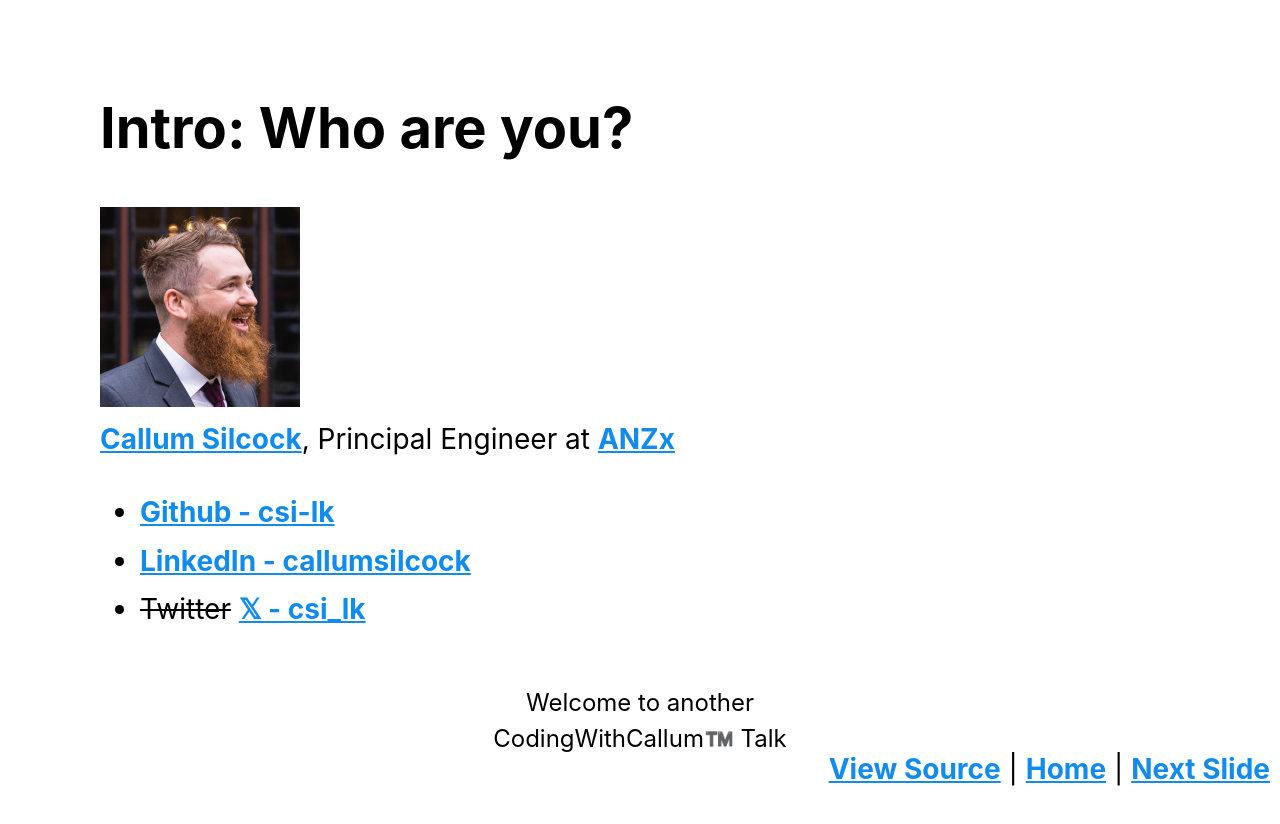
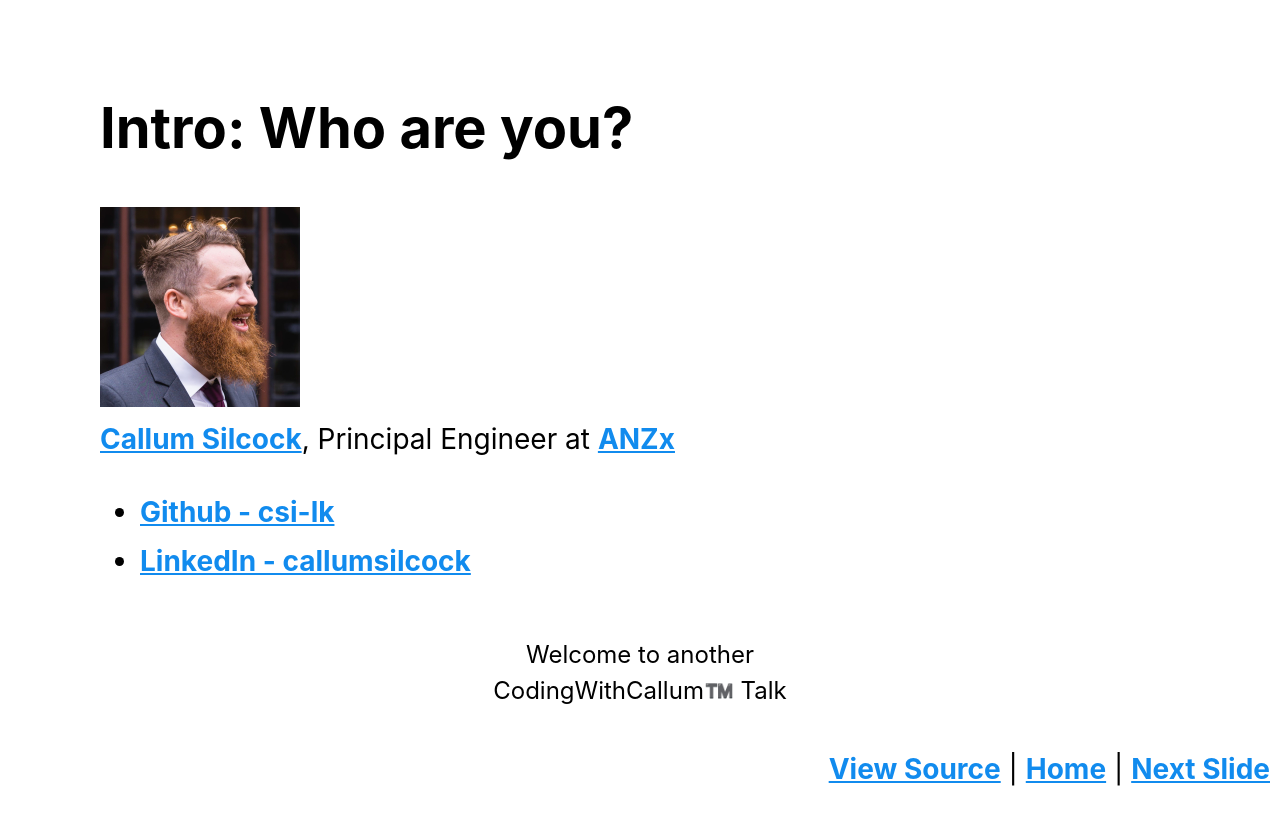
Before and after one commit to csi-lk/bttf-react-server-components, a Next.js app: page /intro/1-who-are-you in a window 1280 px wide. Shown: the top 824 px of the page. After the commit the page ends 800 px from the top, so only its background shows below. Built offline with nearby package versions, Linux system fonts and the light colour scheme.

Commit message:
feat:  remove twitter from who are you
as it's not really needed

```diff
--- a/app/intro/1-who-are-you/page.tsx
+++ b/app/intro/1-who-are-you/page.tsx
@@ -41,16 +41,6 @@ const WhoAreYou = async () => {
               LinkedIn - callumsilcock
             </a>
           </li>
-          <li>
-            <del>Twitter</del>{" "}
-            <a
-              href="https://twitter.com/csi_lk"
-              target="_blank"
-              rel="noopener noreferrer"
-            >
-              𝕏 - csi_lk
-            </a>
-          </li>
         </ul>
         <blockquote>Welcome to another CodingWithCallum™️ Talk</blockquote>
       </main>
```
